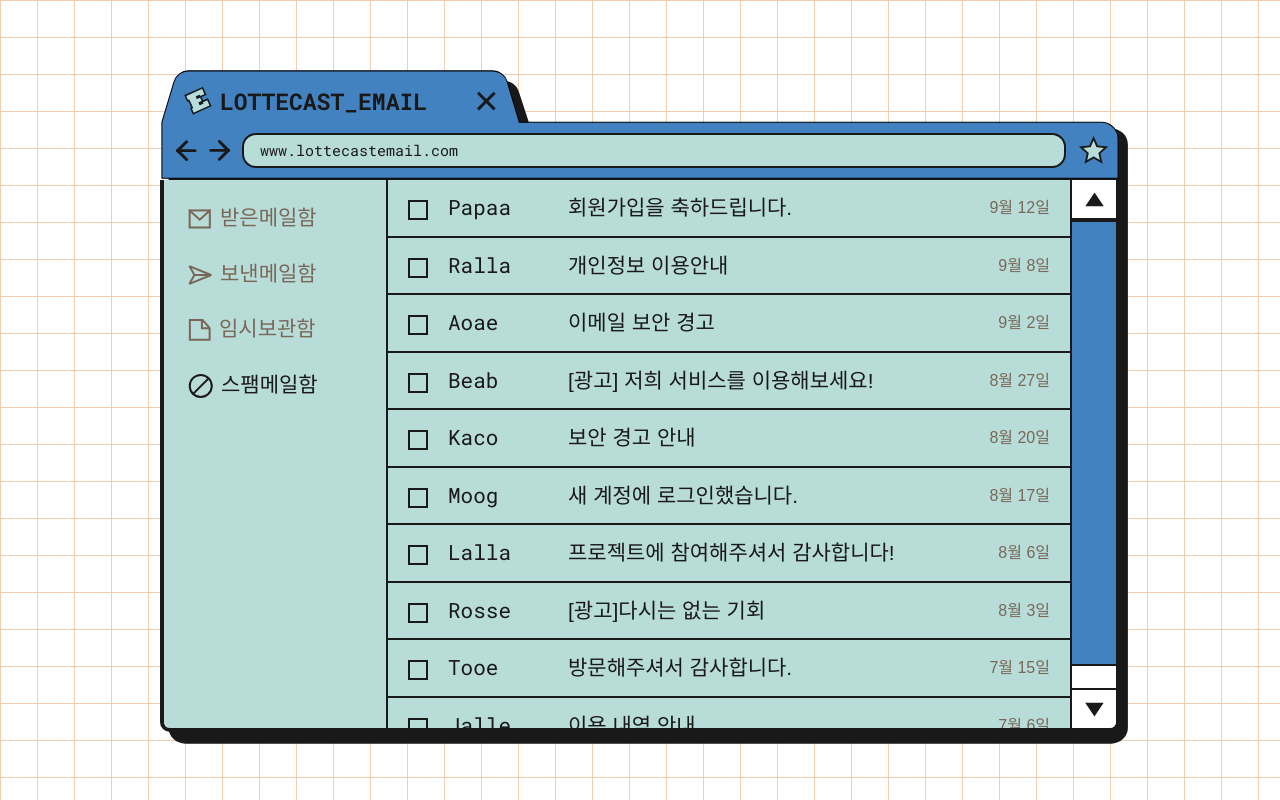
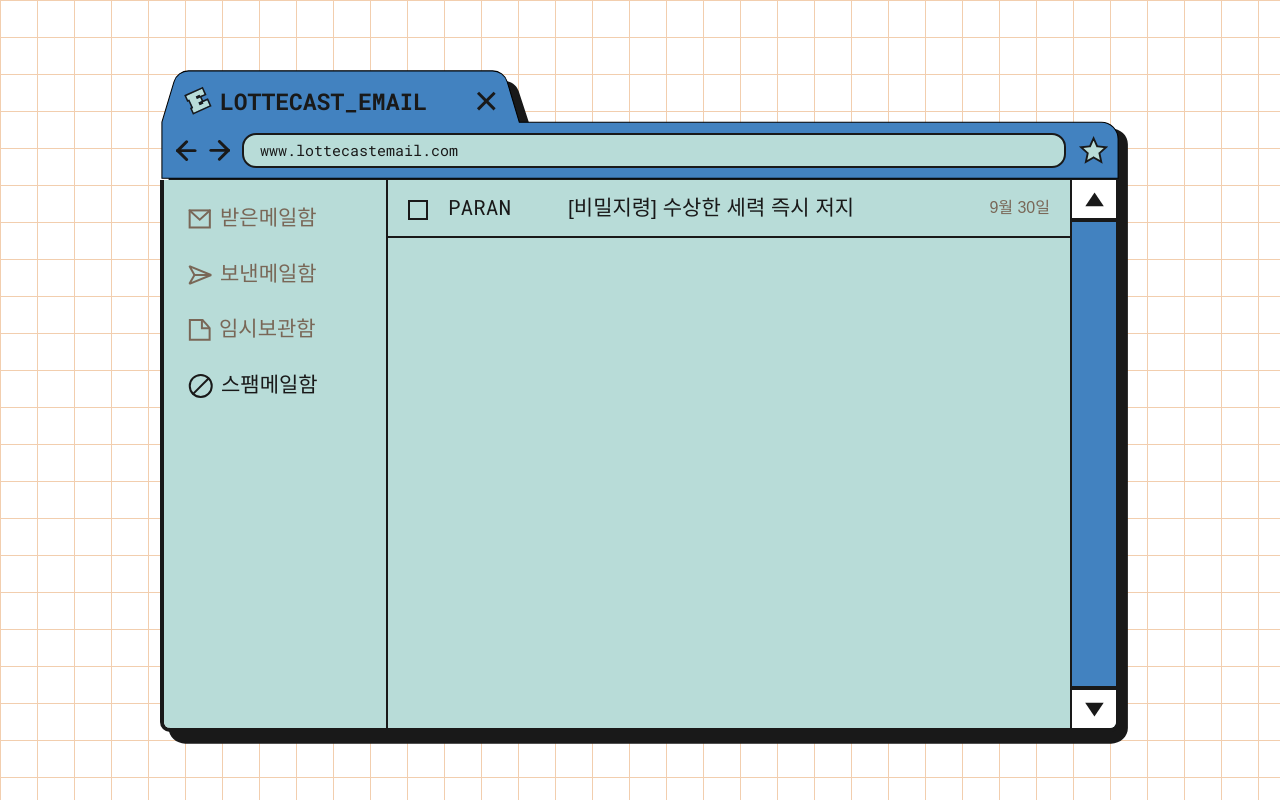
Before and after one commit to pimmsong/escape-room, a React (Vite) app: page /spam in a window 1280 px wide. Built offline with nearby package versions, Linux system fonts and the light colour scheme; a web font is replaced by a local one.

Commit message:
feat: 아이디/비번 변경, 스팸메일내용 추가

```diff
--- a/src/features/login/components/LoginForm.tsx
+++ b/src/features/login/components/LoginForm.tsx
@@ -19,7 +19,7 @@ export default function LoginForm() {
       return;
     }
 
-    if (id === "lottecast" && password === "hello") {
+    if (id === "leehyun1941" && password === "whtjsakftkfwjdcor") {
       setIsOpenLoading(true);
 
       setTimeout(() => {
@@ -38,7 +38,7 @@ export default function LoginForm() {
           <input
             type="text"
             value={id}
-            placeholder="id_name"
+            placeholder="cast"
             onChange={(e) => setId(e.target.value)}
             className="p-3 rounded-[10px] border-2 h-14 bg-white border-black placeholder:text-xl  focus:outline-primary"
           />
@@ -46,7 +46,7 @@ export default function LoginForm() {
             type="password"
             value={password}
             onChange={(e) => setPassword(e.target.value)}
-            placeholder="Password"
+            placeholder="오구라컬렉션"
             className="p-3 rounded-[10px] border-2 h-14 bg-white border-black placeholder:text-xl focus:outline-primary"
           />
           <Button
--- a/src/features/mail/data/spam.ts
+++ b/src/features/mail/data/spam.ts
@@ -1,70 +1,17 @@
 export const spamMails = [
   {
-    sender: "Papaa",
-    subject: "회원가입을 축하드립니다.",
-    date: "9월 12일",
-    content: "메일 내용 \n 여기에 적을 예정..",
-    image: "https://dummyimage.com/600x400/e8e8e8/999999",
-  },
-  {
-    sender: "Ralla",
-    subject: "개인정보 이용안내",
-    date: "9월 8일",
-    content: `메일 내용을 여기에 적을 예정..
-        메일 내용을 여기에 적을 예정..메일 내용을 여기에 적을 예정..
-        메일 내용을 여기에 적을 예정..메일 내용을 여기에 적을 예정..
-        메일 내용을 여기에 적을 예정..메일 내용을 여기에 적을 예정..
-        메일 내용을 여기에 적을 예정..메일 내용을 여기에 적을 예정..
-        메일 내용을 여기에 적을 예정..메일 내용을 여기에 적을 예정..`,
-  },
-  {
-    sender: "Aoae",
-    subject: "이메일 보안 경고",
-    date: "9월 2일",
-    content: `메일 내용을 적어주세요.`,
-  },
-  {
-    sender: "Beab",
-    subject: "[광고] 저희 서비스를 이용해보세요!",
-    date: "8월 27일",
-    content: `메일 내용을 적어주세요.`,
-    image: "https://dummyimage.com/600x400/e8e8e8/999999",
-  },
-  {
-    sender: "Kaco",
-    subject: "보안 경고 안내",
-    date: "8월 20일",
-    content: `메일 내용을 적어주세요.`,
-    image: "https://dummyimage.com/600x400/e8e8e8/999999",
-  },
-  {
-    sender: "Moog",
-    subject: "새 계정에 로그인했습니다.",
-    date: "8월 17일",
-    content: `메일 내용을 적어주세요.`,
-  },
-  {
-    sender: "Lalla",
-    subject: "프로젝트에 참여해주셔서 감사합니다!",
-    date: "8월 6일",
-    content: `메일 내용을 적어주세요.`,
-  },
-  {
-    sender: "Rosse",
-    subject: "[광고]다시는 없는 기회",
-    date: "8월 3일",
-    content: `메일 내용을 적어주세요.`,
-  },
-  {
-    sender: "Tooe",
-    subject: "방문해주셔서 감사합니다.",
-    date: "7월 15일",
-    content: `메일 내용을 적어주세요.`,
-  },
-  {
-    sender: "Jalle",
-    subject: "이용 내역 안내",
-    date: "7월 6일",
-    content: `메일 내용을 적어주세요.`,
+    sender: "PARAN",
+    subject: "[비밀지령] 수상한 세력 즉시 저지",
+    date: "9월 30일",
+    content: `
+    민속박물관에 민족의 정기를 위협하는 세력이 침투했다.
+    어서, 그들을 저지하도록.
+
+    혹시 수상한 동태를 보이는 자가 있거든,
+    그가 무슨 짓을 했는지 반드시 확인해라.
+
+    창문 너머 수상한 사람이 남긴 흔적이 보이는가?
+    `,
+    // image: "https://dummyimage.com/600x400/e8e8e8/999999",
   },
 ];
```
